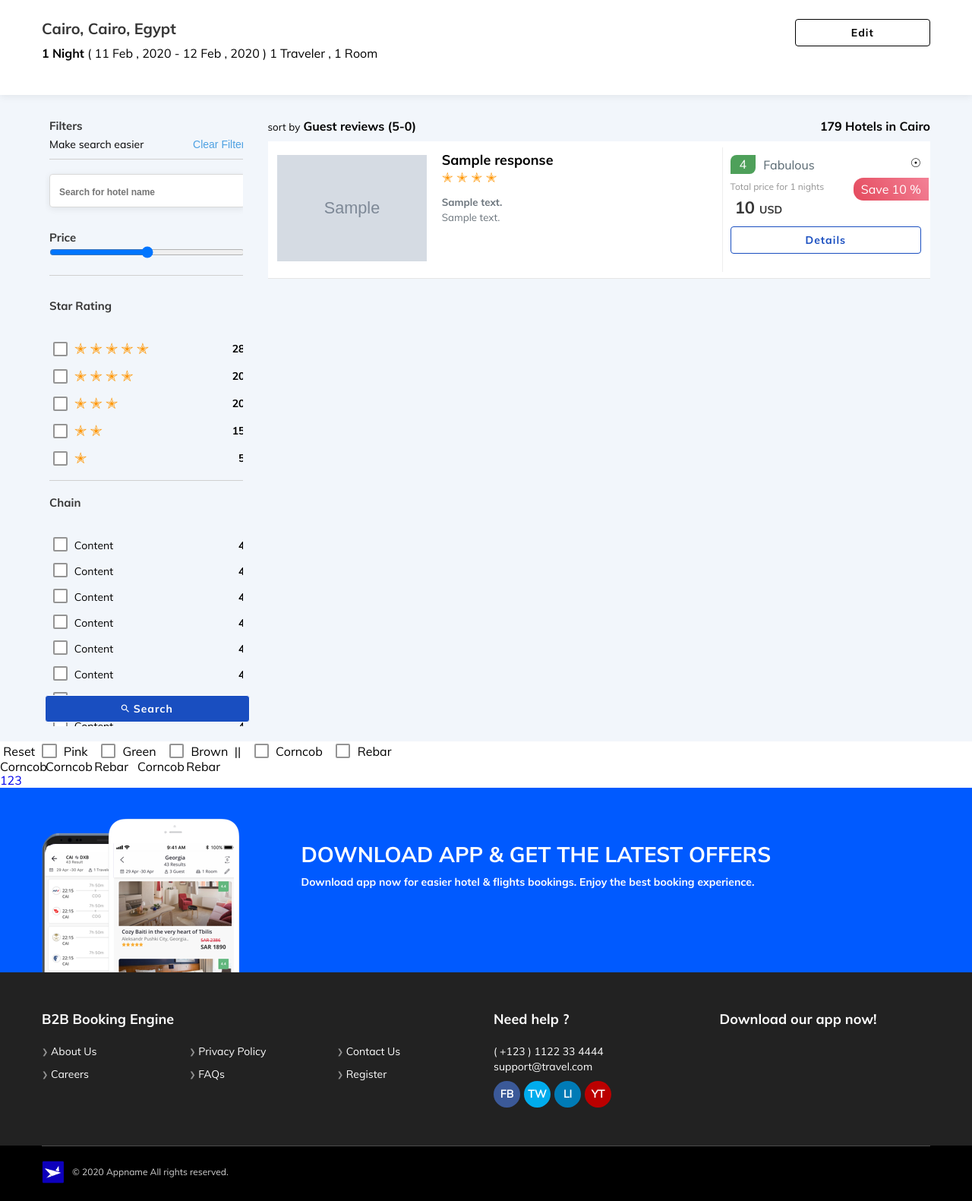
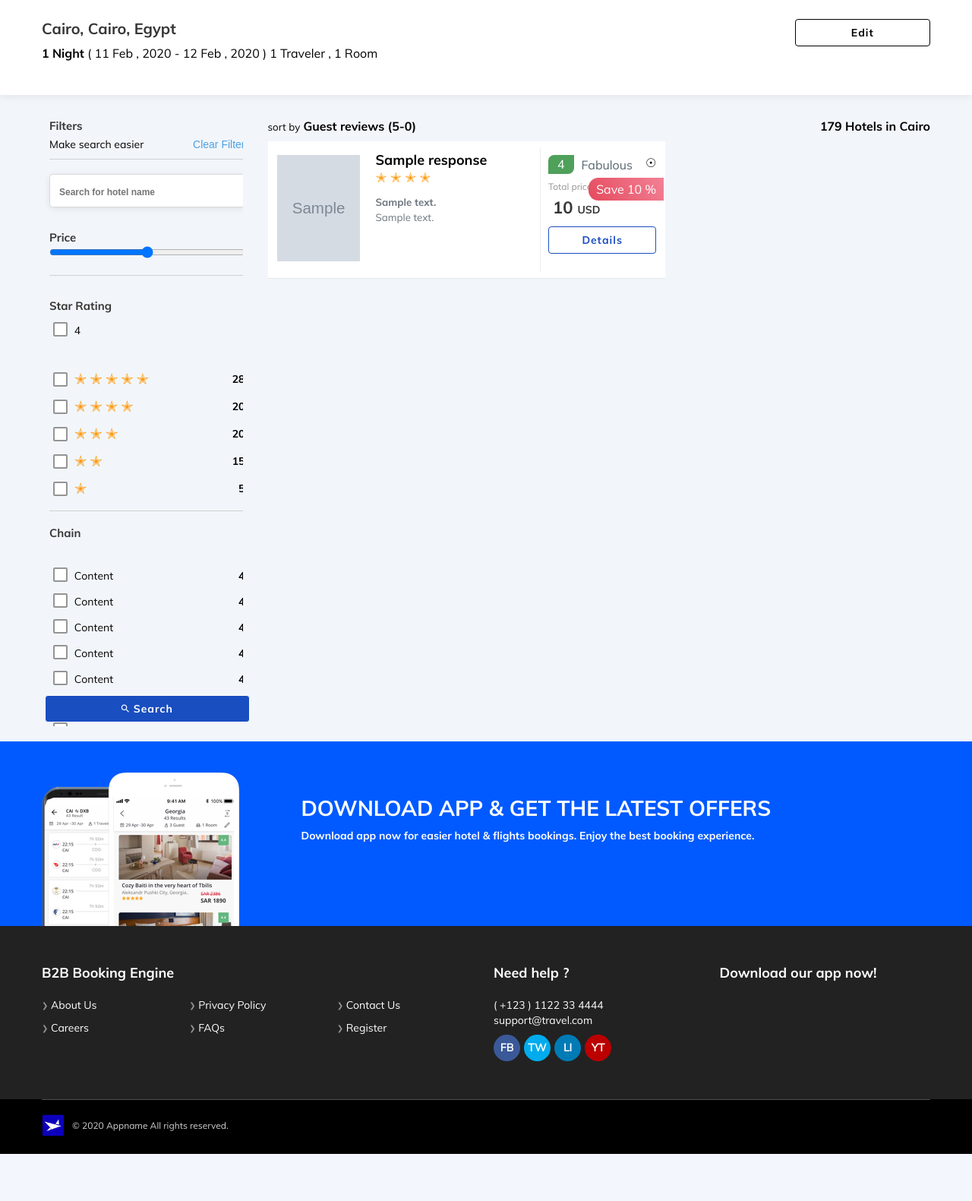
Before and after one commit to codeqasim/mvc, a PHP site: template app/views/modules/hotels/list.php in a window 1280 px wide. Shown: the part 60-1641 px from the top of the page at 76% size. After the commit the page ends 1579 px from the top, so only its background shows below. Run offline with PHP 8.4, Linux system fonts and the light colour scheme; the template is opened without the code that fills it: most values are stand-ins (such as "Sample title", 1, 10 or a date in 2020); grey boxes marked "Sample" are stand-in pictures; some libraries are stand-ins or nearby versions.

Commit message:
Update list.php

```diff
--- a/app/views/modules/hotels/list.php
+++ b/app/views/modules/hotels/list.php
@@ -25,12 +25,15 @@
       </div>
     </div>
   </div>
-  <div class="container">
+
+
+
+  <div class="container" id="wrapper">
     <div class="row row-rtl">
       <div class="c3">
 
         <aside>
-        <section class="scroll-box">
+        <section class="scroll-box" id="stuff-filters">
           <!--<button id="show-map-data" class="map-view" style="background-image:url('<?php echo $theme_url;?>assets/img/map-filter.png');">
           <span>Map View</span>
           </button>-->
@@ -40,7 +43,7 @@
             </div>
             <div class="flex flex-content-between items-center pb-10 row-rtl">
               <span>Make search easier</span>
-              <button>Clear Filter</button>
+              <button id="clear-filters">Clear Filter</button>
             </div>
           </div>
           <input type="text" placeholder="Search for hotel name" />
@@ -54,6 +57,16 @@
             <div class="filter-header">
               <h5>Star Rating</h5>
             </div>
+
+
+
+    <?php foreach($listdata->response as $list){?>
+
+    <label><input type="checkbox" value="<?= $list->rating ;?>" class="filter-item" /> <?= $list->rating ;?></label>&nbsp;&nbsp;
+
+    <?php } ?>
+
+
 
             <div class="mt-30 row-rtl">
 
@@ -76,7 +89,7 @@
             </label>
             <div class="clear"></div>
 
-            <label for="s3"> <input type="checkbox" id="s3" name="stars" value="3"/>
+            <label for="s3"> <input type="checkbox" id="s3" name="stars" value="3" class="filter-item"/>
               <span>&#10029;</span>
               <span>&#10029;</span>
               <span>&#10029;</span>
@@ -182,9 +195,12 @@
             </div>
           </div>
         </div>
+
+        <div id="products">
+
         <?php foreach($listdata->response as $list){?>
 
-        <div class="row row-rtl">
+        <div class="row row-rtl <?= $list->rating ;?> product-block item">
           <div class="c12">
             <div class="list-wrapper">
               <div class="row row-rtl">
@@ -264,69 +280,12 @@
         </div>
         <?php } ?>
       </div>
+      </div>
     </div>
   </div>
 </div>
 
-<div id="wrapper">
-  <!-- Checkboxes: targeted in the JS by class and value set to the class on item you want to filter for -->
-  <div id="stuff-filters">
-    <span id="clear-filters"><span class="fas fa-times-circle"></span>&nbsp;Reset</span>
-    <label><input type="checkbox" value="pink" class="filter-item" /> Pink</label>&nbsp;&nbsp;
-    <label><input type="checkbox" value="green" class="filter-item" /> Green</label>&nbsp;&nbsp;
-    <label><input type="checkbox" value="brown" class="filter-item" /> Brown</label>&nbsp;&nbsp;||&nbsp;&nbsp;
-    <label><input type="checkbox" value="corncob" class="filter-item" /> Corncob</label>&nbsp;&nbsp;
-    <label><input type="checkbox" value="rebar" class="filter-item" /> Rebar</label><br />
-  </div>
-  <!-- Targeted collection: identified by 'item' class and filterable attributes (4 chars of longer) set as classes -->
-  <div id="products">
-    <div class="pink corncob product-block item" >
-          <p>Corncob</p>
-    </div>
-    <div class="pink corncob product-block item" >
-          <p>Corncob</p>
-    </div>
-    <div class="green rebar product-block item" >
-          <p>&nbsp;Rebar&nbsp;</p>
-    </div>
-    <div class="pink corncob product-block item" >
-          <p>Corncob</p>
-    </div>
-    <div class="brown rebar product-block item" >
-          <p>&nbsp;Rebar&nbsp;</p>
-    </div>
-    <div class="green corncob product-block item" >
-          <p>Corncob</p>
-    </div>
-    <div class="green corncob product-block item" >
-          <p>Corncob</p>
-    </div>
-    <div class="green rebar product-block item" >
-          <p>&nbsp;Rebar&nbsp;</p>
-    </div>
-    <div class="pink corncob product-block item" >
-          <p>Corncob</p>
-    </div>
-    <div class="green rebar product-block item" >
-          <p>&nbsp;Rebar&nbsp;</p>
-    </div>
-    <div class="green rebar product-block item" >
-          <p>&nbsp;Rebar&nbsp;</p>
-    </div>
-    <div class="green corncob product-block item" >
-          <p>Corncob</p>
-    </div>
-    <div class="brown rebar product-block item" >
-          <p>&nbsp;Rebar&nbsp;</p>
-    </div>
-    <div class="pink corncob product-block item" >
-          <p>Corncob</p>
-    </div>
-    <div class="pink rebar product-block item" >
-          <p>&nbsp;Rebar&nbsp;</p>
-    </div>
-  </div>
-</div>
+
 
 
 
@@ -338,7 +297,7 @@
 
         //Ascending order
         var responsiveIsotope = [ [480, 4] , [720, 6] ];
-        var itemsPerPageDefault = 5;
+        var itemsPerPageDefault = 10;
         var itemsPerPage = defineItemsPerPage();
         var currentNumberPages = 1;
         var currentPage = 1;
```
